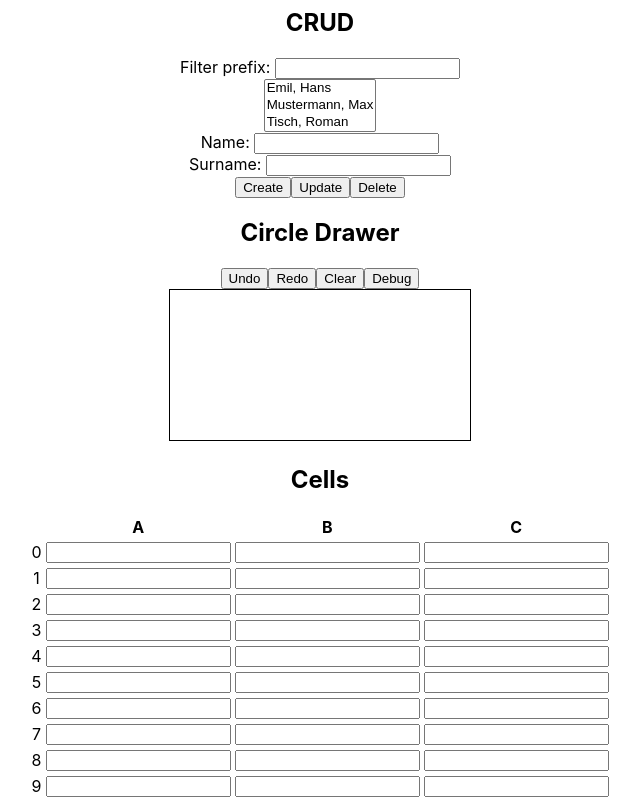
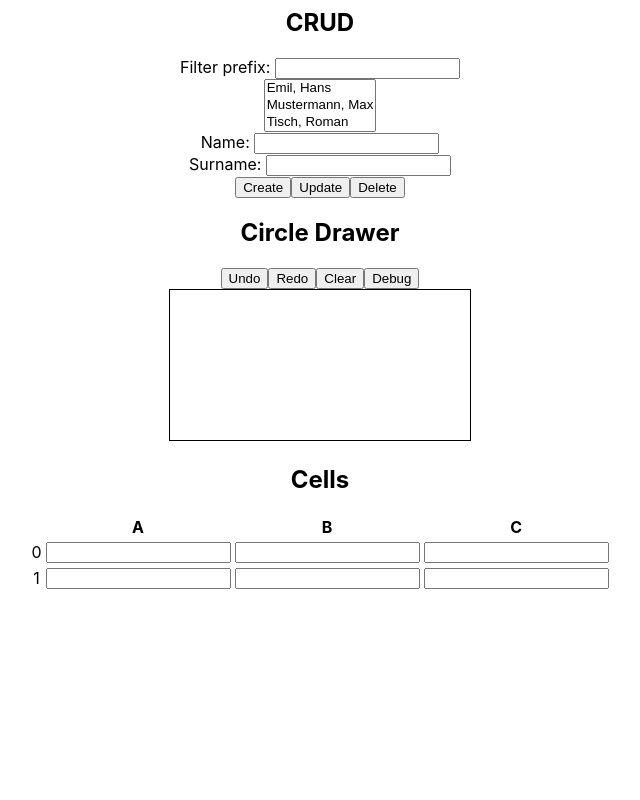
Before and after one commit to schang1146/react-7guis, a React (Create React App) app: page / in a window 1280 px wide. Shown: the part 588-1388 px from the top of the page, without its empty margins (320-960 px from the left). After the commit the page ends 1180 px from the top, so only its background shows below. Built offline with nearby package versions, Linux system fonts and the light colour scheme.

Commit message:
Reformat table so each cell has its own state

```diff
--- a/src/components/Cells/Cells.js
+++ b/src/components/Cells/Cells.js
@@ -3,117 +3,54 @@ import _ from 'lodash';
 import { evaluate } from 'mathjs';
 
 function TableHeader({ width }) {
-  let header = [<th>{/* Empty for top left corner */}</th>];
+  let header = [<th key='top-left'>{/* Empty for top left corner */}</th>];
   for (let charCode = 65; charCode < 65 + width; charCode++) {
     header.push(<th key={String.fromCharCode(charCode)}>{String.fromCharCode(charCode)}</th>);
   }
-  return <tr>{header}</tr>;
+  return (
+    <thead>
+      <tr>{header}</tr>
+    </thead>
+  );
+}
+
+function TableBody({ width, height }) {
+  let tableBody = [];
+  for (let rowId = 0; rowId < height; rowId++) {
+    let row = [];
+    row.push(<td>{rowId}</td>);
+    for (let colId = 0; colId < width; colId++) {
+      row.push(<Cell />);
+    }
+    tableBody.push(row);
+  }
+  return (
+    <tbody>
+      {tableBody.map((row) => {
+        return <tr>{row}</tr>;
+      })}
+    </tbody>
+  );
+}
+
+function Cell() {
+  return (
+    <td>
+      <input />
+    </td>
+  );
 }
 
 function Cells() {
-  const [activeElement, setActiveElement] = useState(null);
   const [tableWidth, setTableWidth] = useState(3);
-  const [tableHeight, setTableHeight] = useState(10);
-
-  const initTable = () => {
-    let table = [];
-    for (let i = 0; i < tableHeight; i++) {
-      let row = [];
-      for (let j = 0; j < tableWidth; j++) {
-        row.push('');
-      }
-      table.push(row);
-    }
-    return table;
-  };
-
-  const [tableState, setTableState] = useState(initTable());
-
-  const handleTextChange = (e) => {
-    const [row, col] = e.target.id.split(',');
-    let tableStateCopy = _.cloneDeep(tableState);
-    tableStateCopy[parseInt(row)][parseInt(col)] = e.target.value;
-    setTableState(tableStateCopy);
-  };
-
-  const parseCell = (data) => {
-    if (data[0] === '=') {
-      let output = '';
-      let cp = 1;
-      while (cp < data.length) {
-        if (data[cp].match(/[a-zA-Z]/)) {
-          let colRef, rowRef;
-          colRef = data[cp].charCodeAt(0) - 65;
-          if (cp + 1 < data.length && data[cp + 1].match(/[0-9]/)) {
-            if (cp + 2 < data.length && data[cp + 2].match(/[0-9]/)) {
-              rowRef = data[cp + 1] + data[cp + 2];
-              cp += 2;
-            } else {
-              rowRef = data[cp + 1];
-              cp++;
-            }
-          } else {
-            console.log('Invalid expression!');
-          }
-          console.log(rowRef, colRef);
-          if (rowRef !== undefined && colRef !== undefined) {
-            output += tableState[rowRef][colRef];
-          } else {
-            return '';
-          }
-        } else if (data[cp].match(/[0-9-+/*()]/)) {
-          output += data[cp];
-        }
-        cp++;
-      }
-      console.log(output);
-      return evaluate(output);
-    } else {
-      return data;
-    }
-  };
-
-  const setCell = (e) => {
-    setActiveElement(null);
-    console.log(e.target.value);
-  };
+  const [tableHeight, setTableHeight] = useState(2);
 
   return (
     <div>
       <h2>Cells</h2>
       <table style={{ margin: '0 auto' }}>
-        <thead>
-          <TableHeader width={tableWidth} />
-        </thead>
-        <tbody>
-          {tableState.map((row, rowId) => {
-            return (
-              <tr>
-                <td>{rowId}</td>
-                {row.map((data, colId) => {
-                  return (
-                    <td key={`${rowId},${colId}`}>
-                      <input
-                        id={`${rowId},${colId}`}
-                        value={activeElement === `${rowId},${colId}` ? data : parseCell(data)}
-                        onChange={(e) => handleTextChange(e)}
-                        onBlur={(e) => setCell(e)}
-                        onFocus={(e) => {
-                          setActiveElement(e.target.id);
-                        }}
-                        onKeyDown={(e) => {
-                          if (e.key === 'Enter') {
-                            e.target.blur();
-                          }
-                        }}
-                      />
-                    </td>
-                  );
-                })}
-              </tr>
-            );
-          })}
-        </tbody>
+        <TableHeader width={tableWidth} />
+        <TableBody width={tableWidth} height={tableHeight} />
       </table>
     </div>
   );
```
Also changed, not shown: 1 other file (tests, documents, lock files or other folders).
